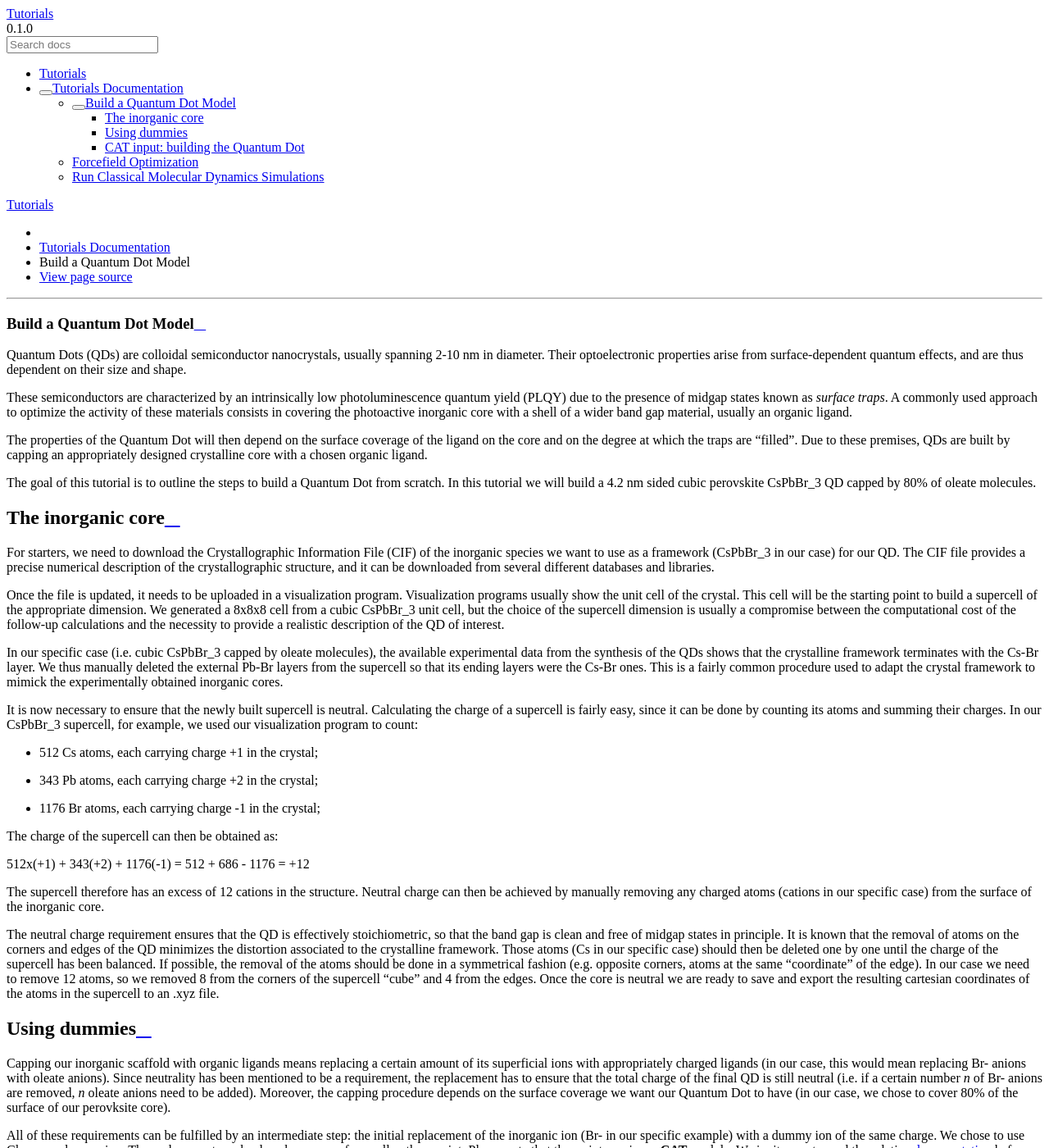
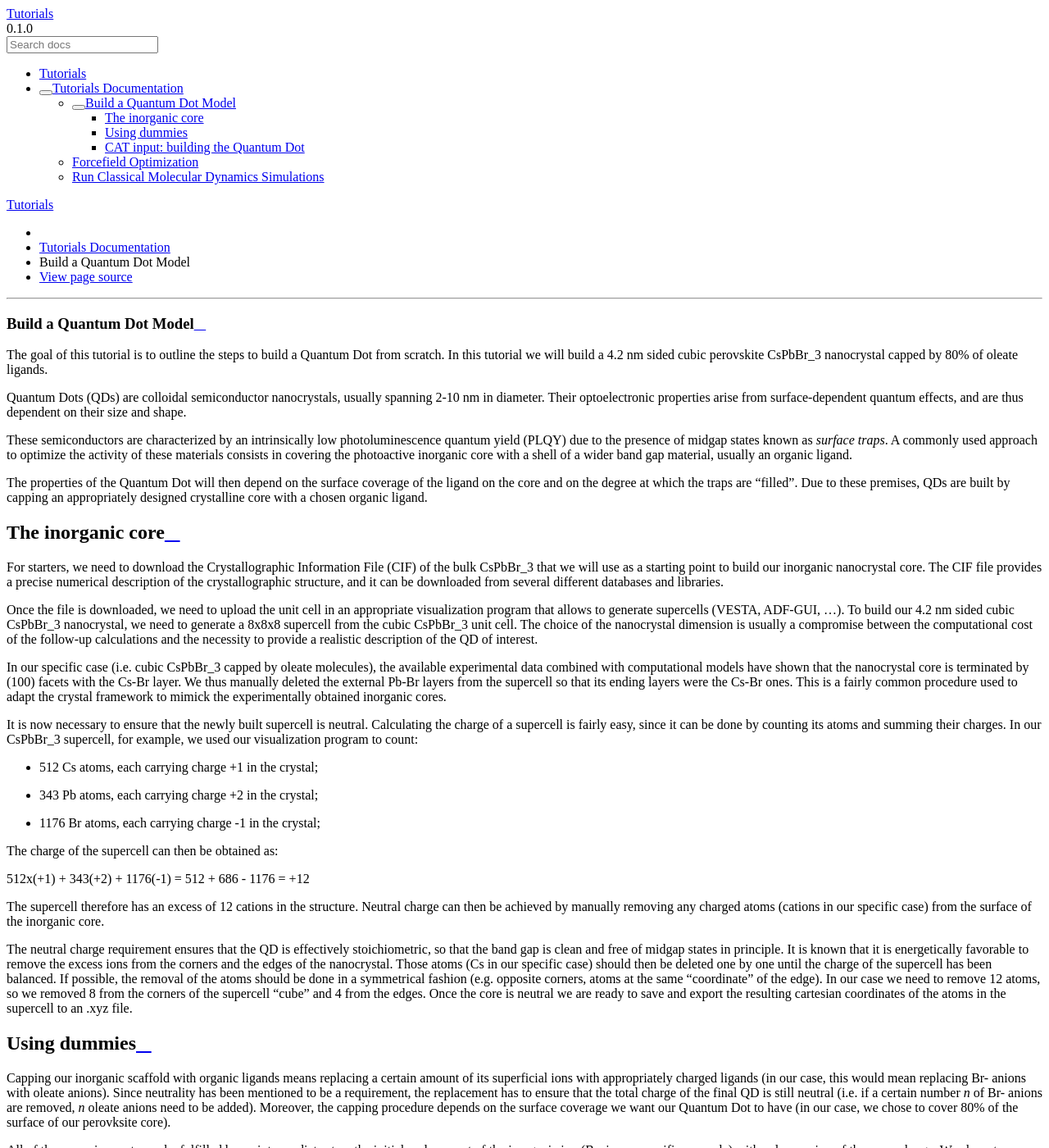
Before and after one commit to nlesc-nano/Tutorials, a Sphinx documentation site: the page built from docs/1_build_qd.rst, in a window 1280 px wide and 1400 px high. Shown: the whole window at 82% size. Built offline with Sphinx 7.4.7 and the Read the Docs theme 2.0.0, drawn with Linux system fonts in a browser that asks for light colours.

Commit message:
Update 1_build_qd.rst

```diff
--- a/docs/1_build_qd.rst
+++ b/docs/1_build_qd.rst
@@ -2,6 +2,8 @@
 
 Build a Quantum Dot Model
 =========================
+The goal of this tutorial is to outline the steps to build a Quantum Dot from scratch. In this tutorial we will build a 4.2 nm sided cubic perovskite CsPbBr_3 nanocrystal capped by 80% of oleate ligands.
+
 Quantum Dots (QDs) are colloidal semiconductor nanocrystals, usually spanning 2-10 nm in diameter. Their optoelectronic properties arise from surface-dependent quantum effects, and are thus dependent on their size and shape.
 
 These semiconductors are characterized by an intrinsically low photoluminescence quantum yield (PLQY) due to the presence of midgap states known as *surface traps*. A commonly used approach to optimize the activity of these materials consists in covering the photoactive inorganic core with a shell of a wider band gap material, usually an organic ligand.
@@ -9,15 +11,16 @@ These semiconductors are characterized by an intrinsically low photoluminescence
 The properties of the Quantum Dot will then depend on the surface coverage of the ligand on the core and on the degree at which the traps are "filled".
 Due to these premises, QDs are built by capping an appropriately designed crystalline core with a chosen organic ligand.
 
-The goal of this tutorial is to outline the steps to build a Quantum Dot from scratch. In this tutorial we will build a 4.2 nm sided cubic perovskite CsPbBr_3 QD capped by 80% of oleate molecules.
+
 
 The inorganic core
 ---------------
-For starters, we need to download the Crystallographic Information File (CIF) of the inorganic species we want to use as a framework (CsPbBr_3 in our case) for our QD. The CIF file provides a precise numerical description of the crystallographic structure, and it can be downloaded from several different databases and libraries.
+For starters, we need to download the Crystallographic Information File (CIF) of the bulk CsPbBr_3 that we will use as a starting point to build our inorganic nanocrystal core. The CIF file provides a precise numerical description of the crystallographic structure, and it can be downloaded from several different databases and libraries.
 
-Once the file is updated, it needs to be uploaded in a visualization program. Visualization programs usually show the unit cell of the crystal. This cell will be the starting point to build a supercell of the appropriate dimension. We generated a 8x8x8 cell from a cubic CsPbBr_3 unit cell, but the choice of the supercell dimension is usually a compromise between the computational cost of the follow-up calculations and the necessity to provide a realistic description of the QD of interest.
+Once the file is downloaded, we need to upload the unit cell in an appropriate visualization program that allows to generate supercells (VESTA, ADF-GUI, ...).
+To build our 4.2 nm sided cubic CsPbBr_3 nanocrystal, we need to generate a 8x8x8 supercell from the cubic CsPbBr_3 unit cell. The choice of the nanocrystal dimension is usually a compromise between the computational cost of the follow-up calculations and the necessity to provide a realistic description of the QD of interest.
 
-In our specific case (i.e. cubic CsPbBr_3 capped by oleate molecules), the available experimental data from the synthesis of the QDs shows that the crystalline framework terminates with the Cs-Br layer. We thus manually deleted the external Pb-Br layers from the supercell so that its ending layers were the Cs-Br ones.
+In our specific case (i.e. cubic CsPbBr_3 capped by oleate molecules), the available experimental data combined with computational models have shown that the nanocrystal core is terminated by (100) facets with the Cs-Br layer. We thus manually deleted the external Pb-Br layers from the supercell so that its ending layers were the Cs-Br ones.
 This is a fairly common procedure used to adapt the crystal framework to mimick the experimentally obtained inorganic cores.
 
 It is now necessary to ensure that the newly built supercell is neutral. Calculating the charge of a supercell is fairly easy, since it can be done by counting its atoms and summing their charges. In our CsPbBr_3 supercell, for example, we used our visualization program to count:
@@ -32,7 +35,7 @@ The charge of the supercell can then be obtained as:
 
 The supercell therefore has an excess of 12 cations in the structure. Neutral charge can then be achieved by manually removing any charged atoms (cations in our specific case) from the surface of the inorganic core.
 
-The neutral charge requirement ensures that the QD is effectively stoichiometric, so that the band gap is clean and free of midgap states in principle. It is known that the removal of atoms on the corners and edges of the QD minimizes the distortion associated to the crystalline framework. Those atoms (Cs in our specific case) should then be deleted one by one until the charge of the supercell has been balanced. If possible, the removal of the atoms should be done in a symmetrical fashion (e.g. opposite corners, atoms at the same "coordinate" of the edge). In our case we need to remove 12 atoms, so we removed 8 from the corners of the supercell "cube" and 4 from the edges.
+The neutral charge requirement ensures that the QD is effectively stoichiometric, so that the band gap is clean and free of midgap states in principle. It is known that it is energetically favorable to remove the excess ions from the corners and the edges of the nanocrystal. Those atoms (Cs in our specific case) should then be deleted one by one until the charge of the supercell has been balanced. If possible, the removal of the atoms should be done in a symmetrical fashion (e.g. opposite corners, atoms at the same "coordinate" of the edge). In our case we need to remove 12 atoms, so we removed 8 from the corners of the supercell "cube" and 4 from the edges.
 Once the core is neutral we are ready to save and export the resulting cartesian coordinates of the atoms in the supercell to an .xyz file.
 
 Using dummies
```
